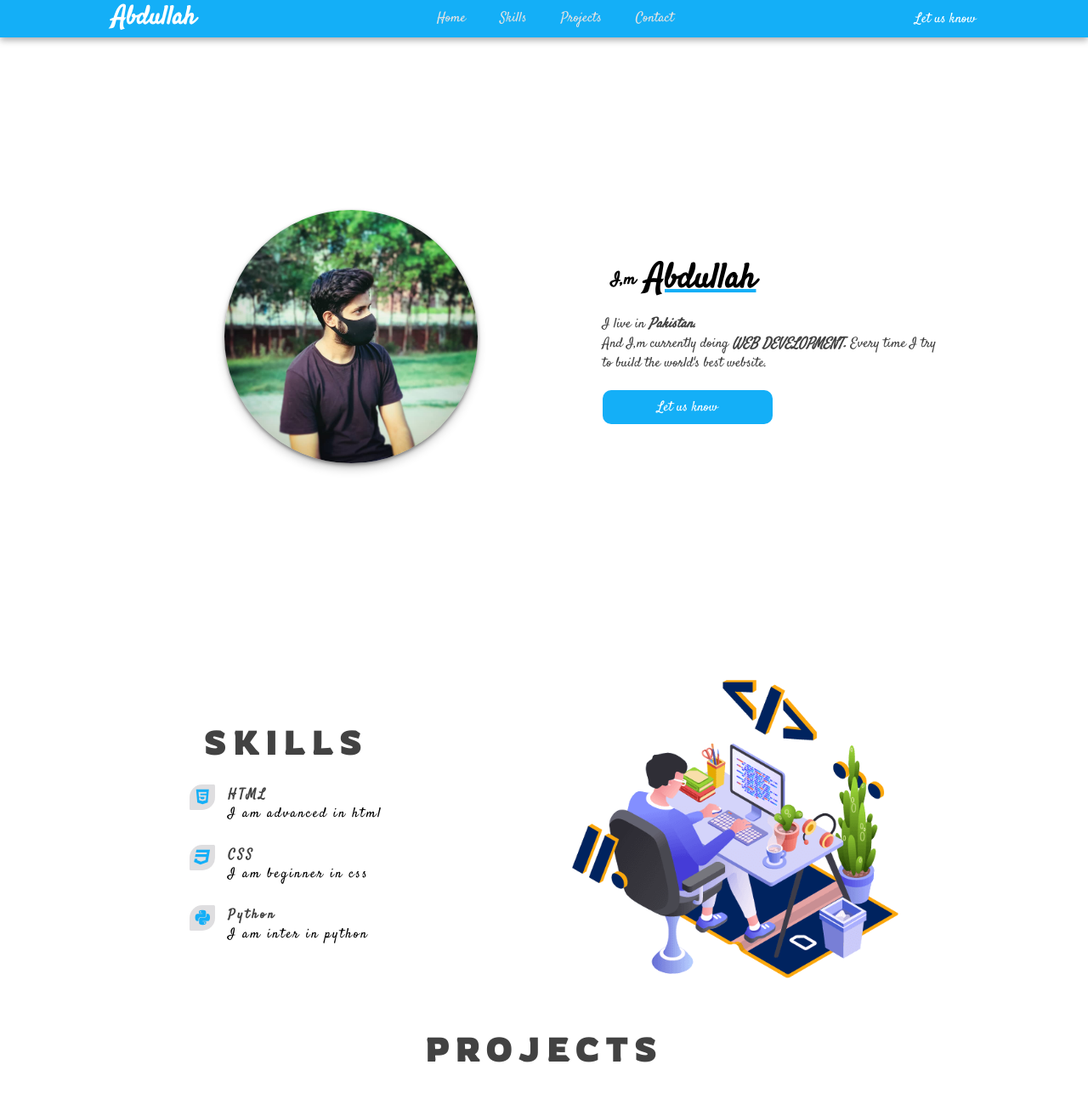
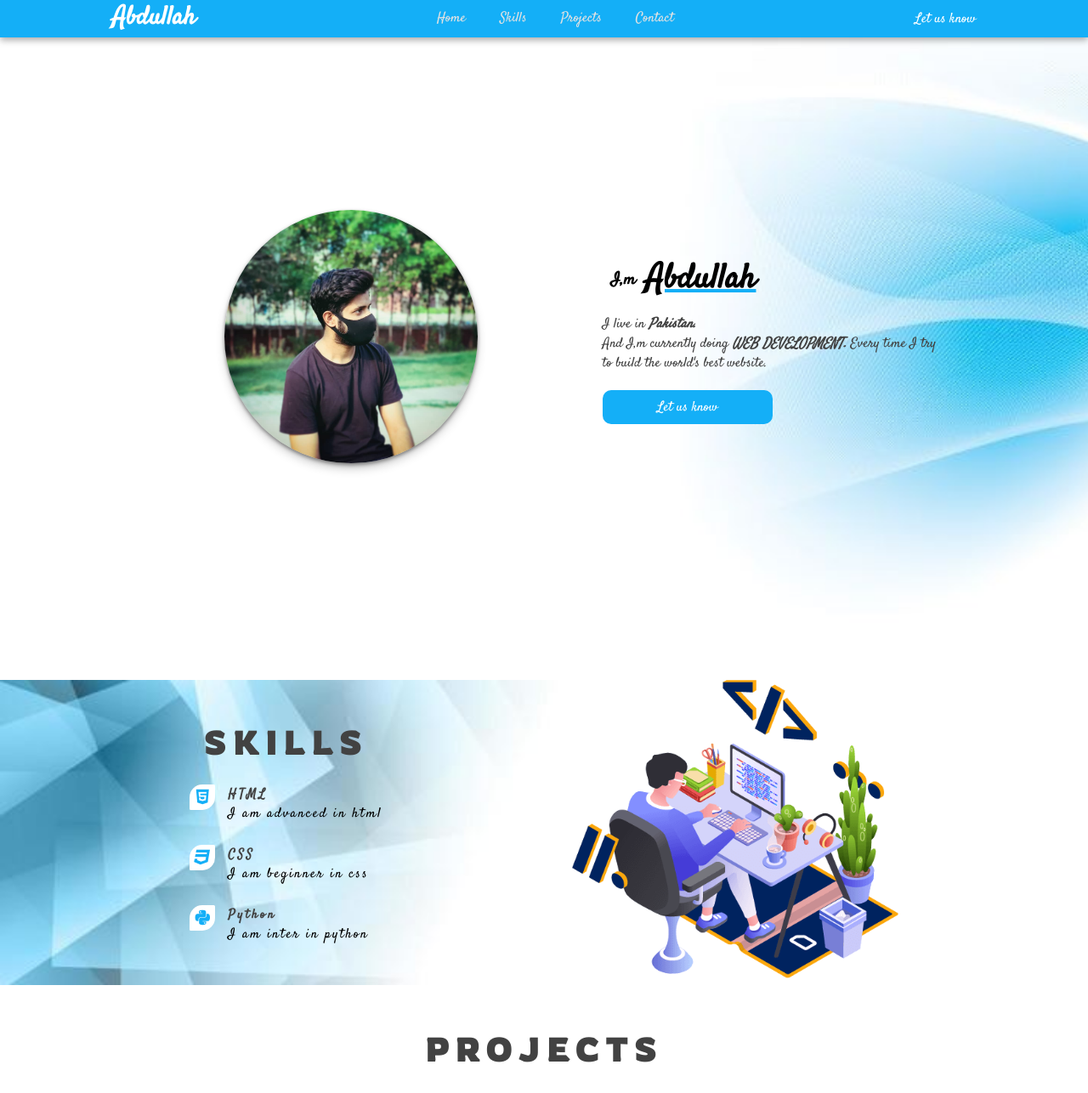
Before and after one commit to AbdullahJatt/Porfolio, a plain HTML site: page index.html in a window 1280 px wide. Shown: the top 1286 px of the page at 85% size. Drawn offline with Linux system fonts and the light colour scheme.

Commit message:
Portfolio

```diff
--- a/style.css
+++ b/style.css
@@ -33,6 +33,11 @@ a {
     height: 100vh;
     position: relative;
     font-size: 100%;
+    background-image: url(./images/add.jpg);
+    background-repeat: no-repeat;
+    background-size: contain;
+    object-fit: contain;
+    background-position-x: 800px;
 }
 
 nav {
@@ -155,6 +160,9 @@ nav a h1 {
     justify-content: space-evenly;
     align-items: center;
     margin: auto auto 50px auto;
+    background-image: url(./images/abstract-geometric-banner-free-vector.jpg);
+    background-repeat: no-repeat;
+    background-size: contain;
 }
 
 .skill-image {
@@ -194,7 +202,7 @@ nav a h1 {
     height: 30px;
     border-radius: 50% 5% 50% 5%;
     color: var(--main-bg-color);
-    background-color: #dfdee0;
+    background-color: var(--white-color);
     display: flex;
     justify-content: center;
     align-items: center;
```
Also changed, not shown: images/abstract-geometric-banner-free-vector.jpg (added), images/add.jpg (added), images/cloud-6515064__340.jpg (deleted), images/network-6731186__340.jpg (deleted), images/project.jpg (added).
